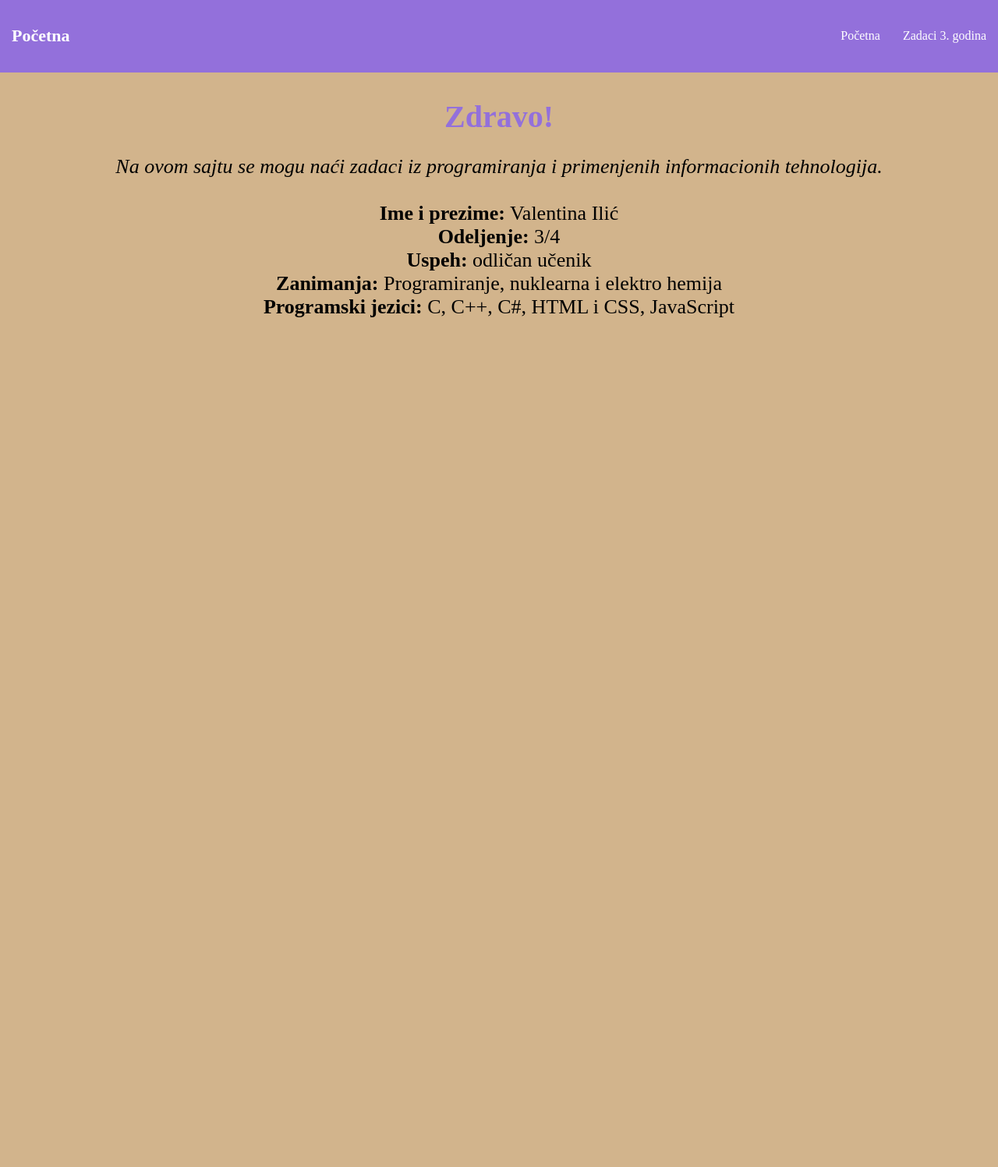
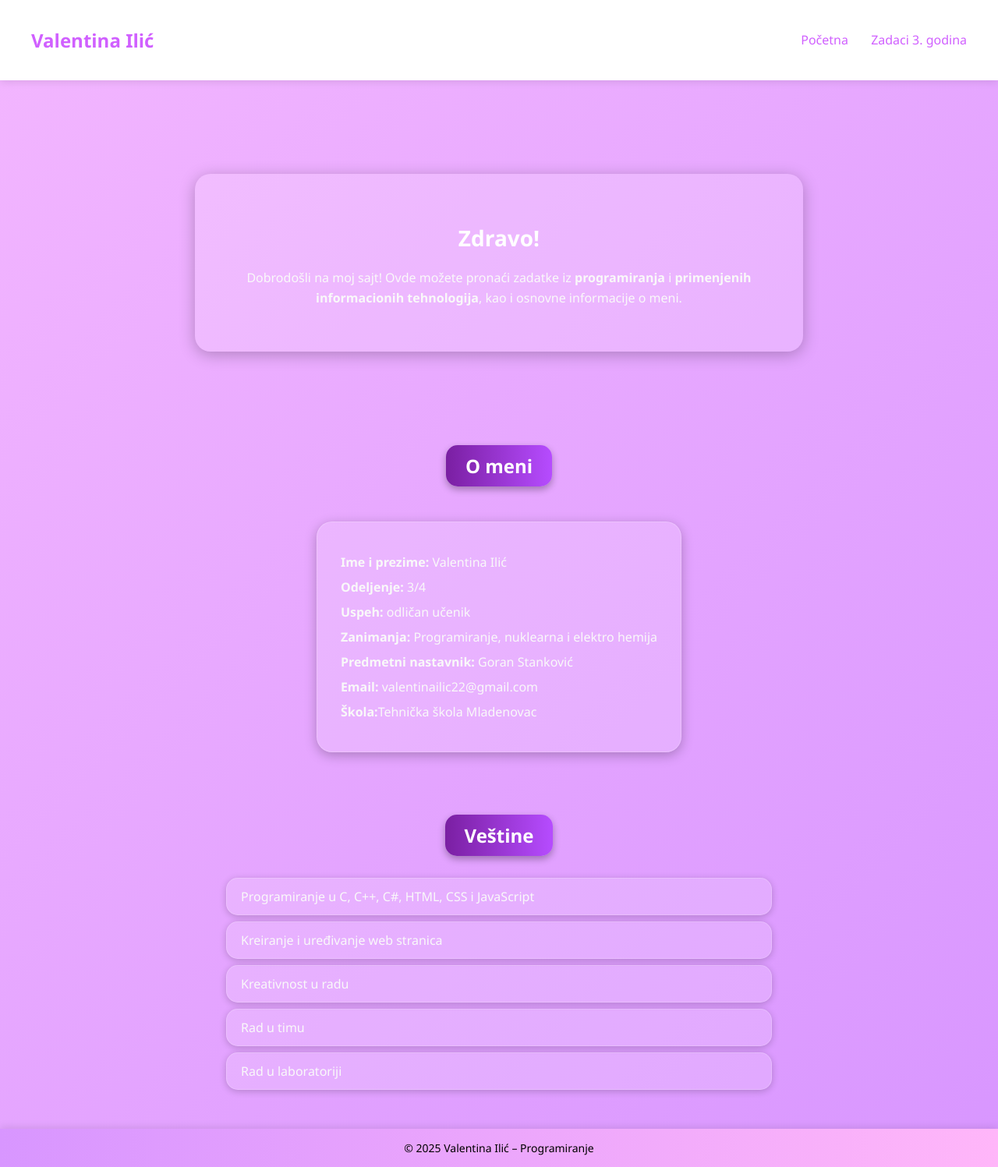
Before and after one commit to vanja-code/valentinailic.github, a plain HTML site: page index.html in a window 1280 px wide. Shown: the whole page at 78% size. Before the commit the page ends 800 px from the top, so only its background shows below. Drawn offline with Linux system fonts and the light colour scheme.

Commit message:
Refactor index.html with new styles and content
Updated the HTML structure and added CSS styles for better presentation.

```diff
--- a/index.html
+++ b/index.html
@@ -1,26 +1,249 @@
-<html>
+
+<html lang="sr">
 <head>
     <meta charset="utf-8" />
     <title>Početna</title>
-    <link href="style.css" rel="stylesheet" />
+    <style>
+body {
+    margin: 0;
+    font-family: "Segoe UI", sans-serif;
+    background: linear-gradient(135deg, #f3b6ff, #d896ff);
+    color: #fff;
+}
+
+/* HEADER */
+header {
+    background-color: #fff;
+    color: #d060ff;
+    padding: 15px 40px;
+    box-shadow: 0 2px 10px rgba(0,0,0,0.1);
+}
+
+nav {
+    display: flex;
+    justify-content: space-between;
+    align-items: center;
+}
+
+.logo {
+    font-size: 24px;
+    font-weight: bold;
+    color: #d060ff;
+}
+
+.navlink {
+    list-style: none;
+    margin: 0;
+    padding: 0;
+}
+
+.navlink li {
+    display: inline;
+    margin-left: 25px;
+}
+
+.navlink a {
+    text-decoration: none;
+    color: #d060ff;
+    font-weight: 500;
+    transition: 0.3s;
+}
+
+.navlink a:hover {
+    color: #7a1fa2;
+}
+
+/* UVOD */
+.uvod {
+    text-align: center;
+    margin-top: 80px;
+    padding: 40px;
+}
+
+.uvodtxt {
+    background: rgba(255,255,255,0.15);
+    border-radius: 20px;
+    display: inline-block;
+    padding: 40px;
+    max-width: 700px;
+    box-shadow: 0 4px 20px rgba(0,0,0,0.25);
+}
+
+.uvodtxt h2 {
+    color: #fff;
+    margin-bottom: 20px;
+    font-size: 28px;
+}
+
+.uvodtxt p {
+    font-size: 16px;
+    color: #f9f9f9;
+    line-height: 1.6em;
+}
+
+/* CV */
+.cv {
+    text-align: center;
+    margin: 60px auto;
+    width: 80%;
+}
+
+.cv h2 {
+    color: #fff;
+    background: linear-gradient(90deg, #7a1fa2, #b64cff);
+    display: inline-block;
+    padding: 10px 25px;
+    border-radius: 15px;
+    font-size: 24px;
+    box-shadow: 0 4px 10px rgba(0,0,0,0.3);
+}
+
+.cv-card {
+    background: rgba(255,255,255,0.15);
+    border: 1px solid rgba(255,255,255,0.2);
+    border-radius: 20px;
+    padding: 30px;
+    margin-top: 25px;
+    display: inline-block;
+    text-align: left;
+    box-shadow: 0 4px 15px rgba(0,0,0,0.25);
+}
+
+.cv-card p {
+    margin: 10px 0;
+    font-size: 16px;
+    color: #f9f9f9;
+}
+
+/* VEŠTINE */
+.skills {
+    width: 80%;
+    margin: 50px auto;
+    text-align: center;
+}
+
+.skills h2 {
+    background: linear-gradient(90deg, #7a1fa2, #b64cff);
+    display: inline-block;
+    padding: 10px 25px;
+    border-radius: 15px;
+    font-size: 24px;
+    margin-bottom: 20px;
+    box-shadow: 0 4px 10px rgba(0,0,0,0.3);
+}
+
+.skills ul {
+    list-style: none;
+    padding: 0;
+    max-width: 700px;
+    margin: 0 auto;
+    text-align: left;
+}
+
+.skills li {
+    background: rgba(255,255,255,0.15);
+    border: 1px solid rgba(255,255,255,0.2);
+    border-radius: 15px;
+    padding: 12px 18px;
+    margin: 8px 0;
+    color: #f9f9f9;
+    box-shadow: 0 2px 10px rgba(0,0,0,0.2);
+}
+
+/* PROJEKTI */
+.projekti {
+    text-align: center;
+    margin: 60px auto;
+    width: 80%;
+}
+
+.projekti h2 {
+    background: linear-gradient(90deg, #7a1fa2, #b64cff);
+    display: inline-block;
+    padding: 10px 25px;
+    border-radius: 15px;
+    font-size: 24px;
+    margin-bottom: 25px;
+    box-shadow: 0 4px 10px rgba(0,0,0,0.3);
+}
+
+.projekat {
+    background: rgba(255,255,255,0.15);
+    border-radius: 20px;
+    padding: 25px;
+    margin: 20px auto;
+    width: 70%;
+    box-shadow: 0 4px 15px rgba(0,0,0,0.25);
+    text-align: left;
+}
+
+.projekat h3 {
+    color: #ffb6f9;
+    margin-bottom: 10px;
+}
+
+/* FOOTER */
+footer {
+    background: linear-gradient(90deg, #d896ff, #ffb6f9);
+    color: #000;
+    text-align: center;
+    padding: 15px;
+    font-size: 14px;
+    box-shadow: 0 -2px 10px rgba(0,0,0,0.1);
+}
+
+</style>
 </head>
+
 <body>
 <header>
     <nav>
-        <h1 class="logo">Početna</h1>
+        <h1 class="logo">Valentina Ilić</h1>
         <ul class="navlink">
             <li><a href="index.html" class="active">Početna</a></li>
             <li><a href="zadaci.html">Zadaci 3. godina</a></li>
         </ul>
     </nav>
 </header>
-<div class="uvod">
+
+<section class="uvod">
     <div class="uvodtxt">
         <h2>Zdravo!</h2>
-        <p id="text"><i>Na ovom sajtu se mogu naći zadaci iz programiranja i primenjenih informacionih tehnologija.</i><br /><br><b>Ime i prezime:</b> Valentina Ilić<br><b>Odeljenje:</b> 3/4<br><b>Uspeh:</b> odličan učenik<br><b>Zanimanja:</b> Programiranje, nuklearna i elektro hemija<br><b>Programski jezici:</b> C, C++, C#, HTML i CSS, JavaScript</p>
+        <p>
+            Dobrodošli na moj sajt! Ovde možete pronaći zadatke iz
+            <b>programiranja</b> i <b>primenjenih informacionih tehnologija</b>,
+            kao i osnovne informacije o meni.
+        </p>
+    </div>
+</section>
 
+<section class="cv">
+    <h2>O meni</h2>
+<br>
+    <div class="cv-card">
+        <p><b>Ime i prezime:</b> Valentina Ilić</p>
+        <p><b>Odeljenje:</b> 3/4</p>
+        <p><b>Uspeh:</b> odličan učenik</p>
+        <p><b>Zanimanja:</b> Programiranje, nuklearna i elektro hemija</p>
+        <p><b>Predmetni nastavnik:</b> Goran Stanković</p>
+        <p><b>Email:</b> valentinailic22@gmail.com</p>
+        <p><b>Škola:</b>Tehnička škola Mladenovac</p>
     </div>
-</div>
+</section>
 
+<section class="skills">
+    <h2>Veštine</h2>
+    <ul>
+        <li>Programiranje u C, C++, C#, HTML, CSS i JavaScript</li>
+        <li>Kreiranje i uređivanje web stranica</li>
+        <li>Kreativnost u radu</li>
+        <li>Rad u timu</li>
+        <li>Rad u laboratoriji</li>
+    </ul>
+</section>
+
+<footer>
+    © 2025 Valentina Ilić – Programiranje
+</footer>
 </body>
 </html>
```
